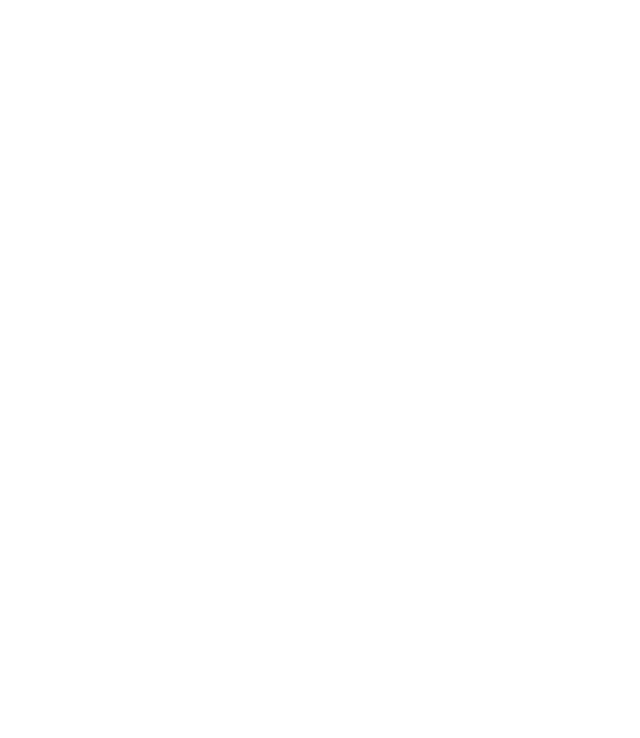
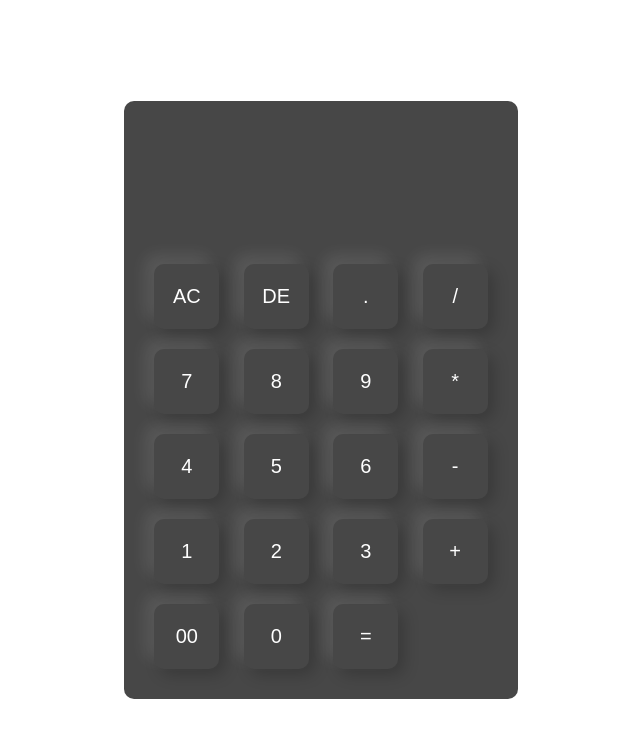
Before and after one commit to 23-shivamsingh/Calculator, a plain HTML site: page index.html in a window 1280 px wide. Shown: the whole page, without its empty margins (319-959 px from the left). Drawn offline with Linux system fonts and the light colour scheme.

Commit message:
Added buttons

```diff
--- a/index.html
+++ b/index.html
@@ -3,9 +3,47 @@
 <head>
     <meta charset="UTF-8">
     <meta name="viewport" content="width=device-width, initial-scale=1.0">
+    <link rel="stylesheet" href="style.css">
     <title>Calculator</title>
 </head>
 <body>
-
+    <div class="container">
+        <div class="calculator">
+            <form>
+                <div class="screen">
+                    <input type="text" name="display">
+                </div>
+                <div>
+                    <input type="button" value="AC">
+                    <input type="button" value="DE">
+                    <input type="button" value=".">
+                    <input type="button" value="/">
+                </div>
+                <div>
+                    <input type="button" value="7">
+                    <input type="button" value="8">
+                    <input type="button" value="9">
+                    <input type="button" value="*">
+                </div>
+                <div>
+                    <input type="button" value="4">
+                    <input type="button" value="5">
+                    <input type="button" value="6">
+                    <input type="button" value="-">
+                </div>
+                <div>
+                    <input type="button" value="1">
+                    <input type="button" value="2">
+                    <input type="button" value="3">
+                    <input type="button" value="+">
+                </div>
+                <div>
+                    <input type="button" value="00">
+                    <input type="button" value="0">
+                    <input type="button" value="=">
+                </div>
+            </form>
+        </div>
+    </div>
 </body>
 </html>
--- /dev/null
+++ b/style.css
@@ -0,0 +1,48 @@
+*{
+    margin: 0;
+    padding: 0;
+    font-family: 'Poppins', sans-serif;
+    box-sizing: border-box;
+}
+
+.container{
+    width: 100%;
+    height: 100vh;
+    background-color: #D2B48C);
+    display: flex;
+    align-items: center;
+    justify-content: center;
+}
+
+.calculator{
+    background-color: #474747;
+    padding: 20px;
+    border-radius: 10px;
+}
+
+.calculator form input{
+    border: 0;
+    outline: 0;
+    height: 65px;
+    width: 65px;
+    border-radius: 10px;
+    box-shadow: -9px -9px 16px rgba(255, 255, 255, 0.1),6px 6px 16px rgba(0, 0, 0, 0.2);
+    background: transparent;
+    font-size: 20px;
+    color: #fff;
+    cursor: pointer;
+    margin: 10px;
+}
+
+form .screen{
+    display: flex;
+    justify-content: flex-end;
+    margin: 24px 0;
+}
+
+form .screen input{
+   text-align: right;
+   flex: 1;
+   font-size: 48px;
+   box-shadow: none;
+}
```
